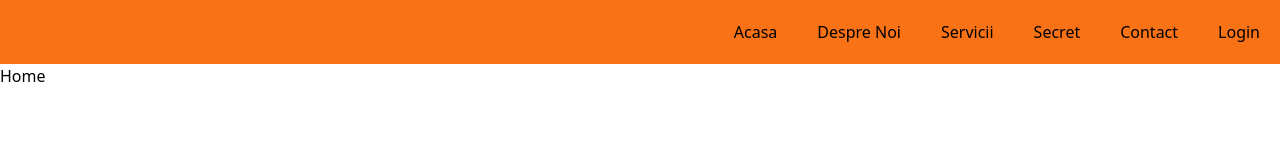
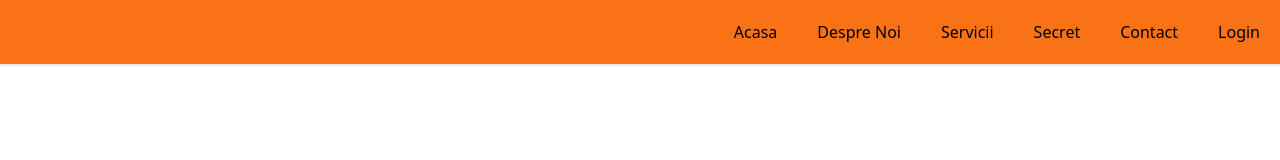
Before and after one commit to Kabewh/Consilier-IMM, a Next.js app in the folder consilier-imm/: page / in a window 1280 px wide. Shown: the top 160 px of the page. Built offline with nearby package versions, Linux system fonts and the light colour scheme; what pocketbase would draw is missing.

Commit message:
added bg image to assets

```diff
--- a/consilier-imm/app/page.js
+++ b/consilier-imm/app/page.js
@@ -1,9 +1,12 @@
-
+import BackgroundImage from '@/assets/background.jpg'
+import Image from 'next/image'
 
 export default function Home() {
   return (
     <>
-    Home
+      <section className="border">
+
+      </section>
     </>
   )
 }
--- a/consilier-imm/app/secret/page.js
+++ b/consilier-imm/app/secret/page.js
@@ -1,5 +1,4 @@
 'use client'
-import { pb } from "../(auth)/auth"
 import { useAuthStore } from "../(auth)/authStore";
 import { useRouter } from "next/navigation"
 import { useEffect, useState } from "react";
```
Also changed, not shown: consilier-imm/assets/background.jpg (added), 1 other file (tests, documents, lock files or other folders).
